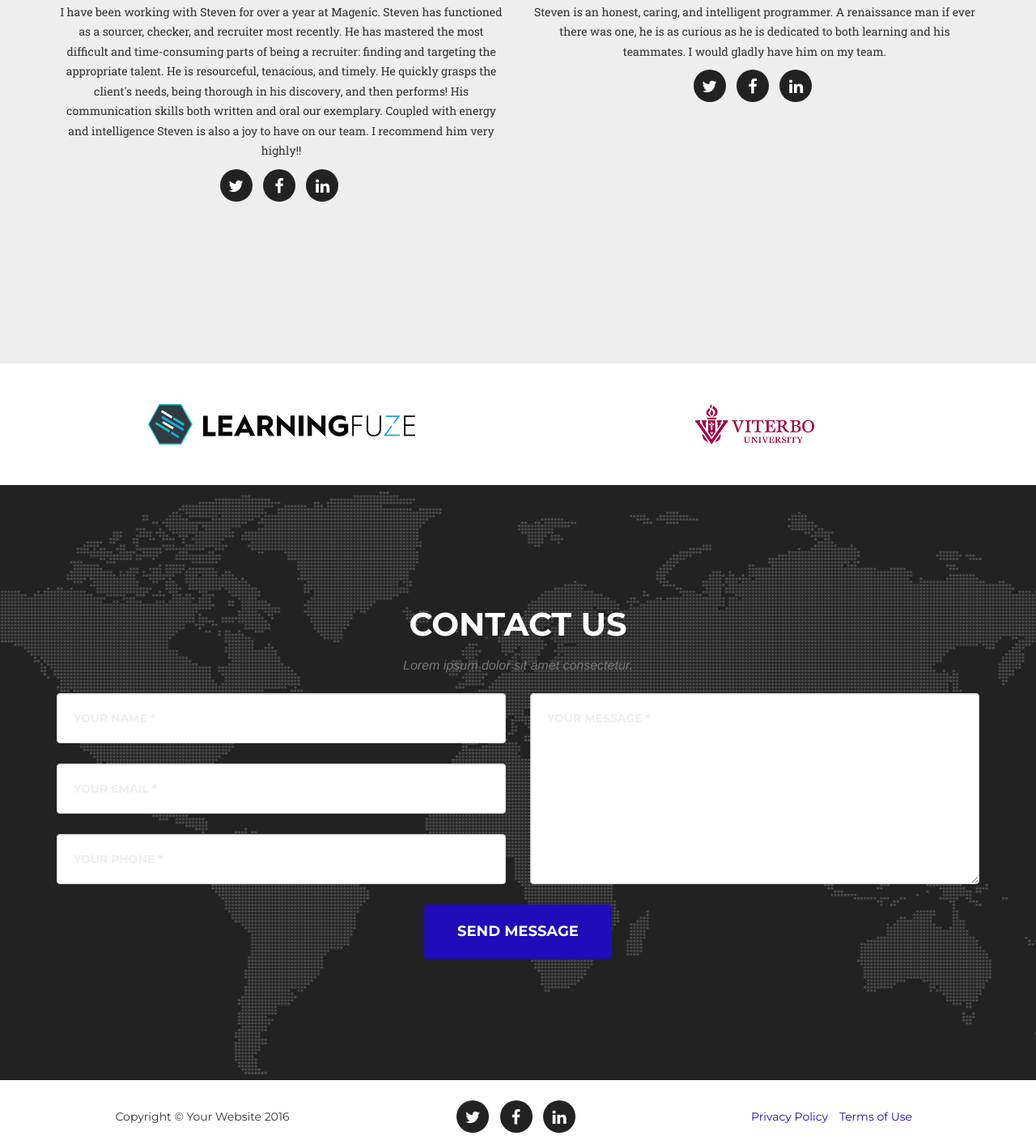
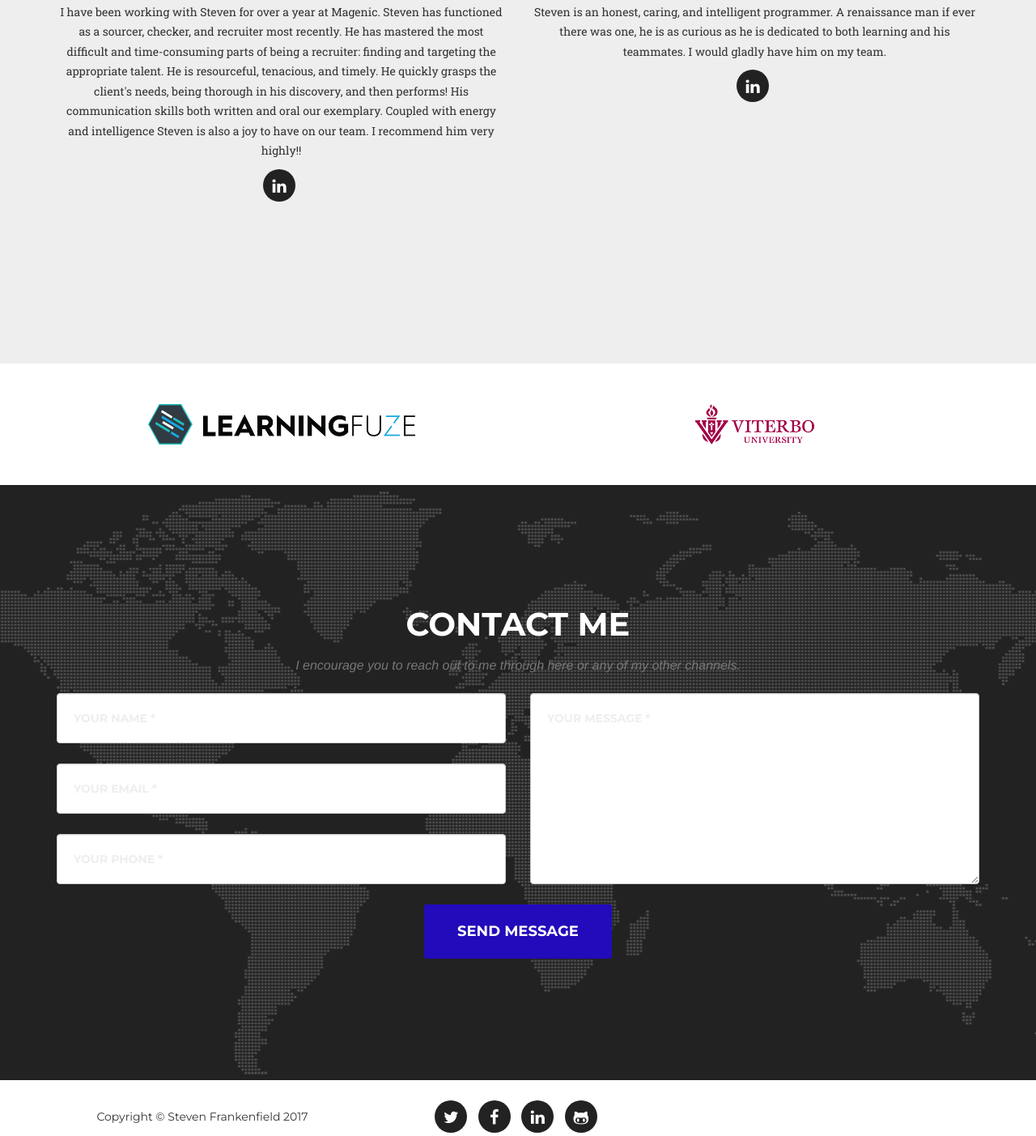
Before and after one commit to Kozyrov/Portfolio, a website: page startbootstrap-agency-gh-pages/index.html in a window 1280 px wide. Shown: the part 5962-7365 px from the top of the page at 81% size. Drawn offline with nearby package versions, Linux system fonts and the light colour scheme; a web font is replaced by a local one.

Commit message:
Changed the social links for testimonials, and the footer. Also changed the contact form header and subheader.

```diff
--- a/startbootstrap-agency-gh-pages/index.html
+++ b/startbootstrap-agency-gh-pages/index.html
@@ -403,11 +403,7 @@
                             His communication skills both written and oral our exemplary. Coupled with energy and intelligence Steven is also a joy to have on our team.
                             I recommend him very highly!!</p>
                         <ul class="list-inline social-buttons">
-                            <li><a href="#"><i class="fa fa-twitter"></i></a>
-                            </li>
-                            <li><a href="#"><i class="fa fa-facebook"></i></a>
-                            </li>
-                            <li><a href="#"><i class="fa fa-linkedin"></i></a>
+                            <li><a href="https://www.linkedin.com/in/virtualmom/" target="_blank"><i class="fa fa-linkedin"></i></a>
                             </li>
                         </ul>
                     </div>
@@ -419,11 +415,7 @@
                         <p class="text-muted">Senior Developer &amp; Lead Instructor at LearningFuze</p>
                         <p>Steven is an honest, caring, and intelligent programmer. A renaissance man if ever there was one, he is as curious as he is dedicated to both learning and his teammates. I would gladly have him on my team.</p>
                         <ul class="list-inline social-buttons">
-                            <li><a href="#"><i class="fa fa-twitter"></i></a>
-                            </li>
-                            <li><a href="#"><i class="fa fa-facebook"></i></a>
-                            </li>
-                            <li><a href="#"><i class="fa fa-linkedin"></i></a>
+                            <li><a href="https://www.linkedin.com/in/daniel-paschal-4ba23038/" target="_blank"><i class="fa fa-linkedin"></i></a>
                             </li>
                         </ul>
                     </div>
@@ -455,8 +447,8 @@
         <div class="container">
             <div class="row">
                 <div class="col-lg-12 text-center">
-                    <h2 class="section-heading">Contact Us</h2>
-                    <h3 class="section-subheading text-muted">Lorem ipsum dolor sit amet consectetur.</h3>
+                    <h2 class="section-heading">Contact Me</h2>
+                    <h3 class="section-subheading text-muted">I encourage you to reach out to me through here or any of my other channels.</h3>
                 </div>
             </div>
             <div class="row">
@@ -499,26 +491,28 @@
         <div class="container">
             <div class="row">
                 <div class="col-md-4">
-                    <span class="copyright">Copyright &copy; Your Website 2016</span>
+                    <span class="copyright">Copyright &copy; Steven Frankenfield 2017</span>
                 </div>
                 <div class="col-md-4">
                     <ul class="list-inline social-buttons">
-                        <li><a href="#" target="_blank"><i class="fa fa-twitter"></i></a>
+                        <li><a href="https://twitter.com/SGFrankie" target="_blank"><i class="fa fa-twitter"></i></a>
                         </li>
-                        <li><a href="#" target="_blank"><i class="fa fa-facebook"></i></a>
+                        <li><a href="https://www.facebook.com/steven.frankenfield.7"target="_blank"><i class="fa fa-facebook"></i></a>
                         </li>
-                        <li><a href="#" target="_blank"><i class="fa fa-linkedin"></i></a>
+                        <li><a href="https://www.linkedin.com/in/sgfrankie/" target="_blank"><i class="fa fa-linkedin"></i></a>
+                        </li>
+                        <li><a href="https://github.com/Kozyrov" target="_blank"><i class="fa fa-github-alt"></i></a>
                         </li>
                     </ul>
                 </div>
-                <div class="col-md-4">
+                <!--<div class="col-md-4">
                     <ul class="list-inline quicklinks">
                         <li><a href="#">Privacy Policy</a>
                         </li>
                         <li><a href="#">Terms of Use</a>
                         </li>
                     </ul>
-                </div>
+                </div>-->
             </div>
         </div>
     </footer>
```
